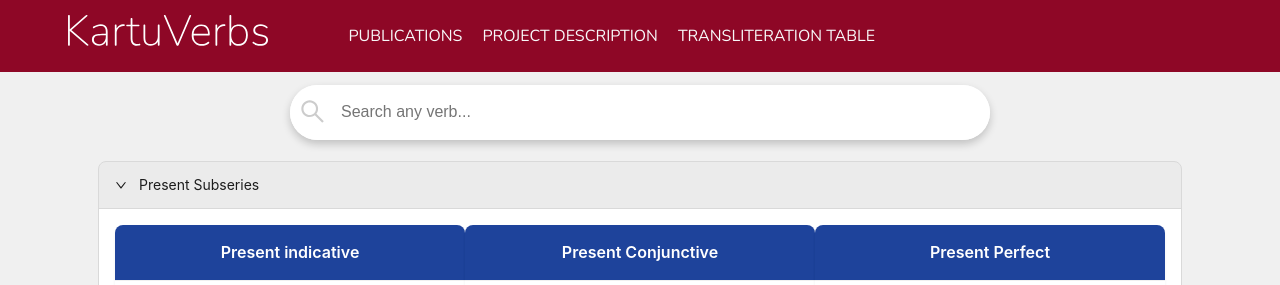
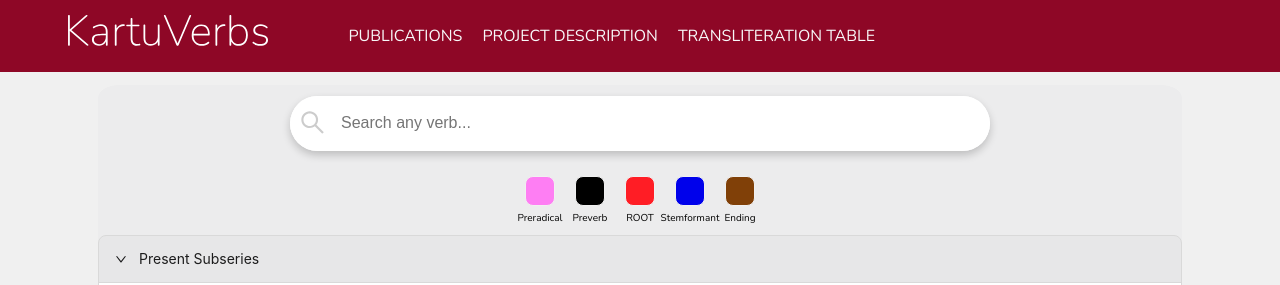
Before and after one commit to Uchaneishvili/kartu-verbs, a React (Create React App) app: page /DetailPage in a window 1280 px wide. Shown: the top 285 px of the page. Built offline with nearby package versions, Linux system fonts and the light colour scheme; no server answers.

Commit message:
Search is fixed and colors are added in Detailpage

```diff
--- a/src/components/SearchBar/SearchBar.js
+++ b/src/components/SearchBar/SearchBar.js
@@ -10,7 +10,7 @@ import { useCallback } from "react";
 import { SearchOutlined } from "@ant-design/icons";
 import FormatData from "../../utils/FormatData";
 
-const SearchBar = () => {
+const SearchBar = (props) => {
 	const [searchTerm, setSearchTerm] = useState("");
 	const [suggestionsOpen, setSuggestionsOpen] = useState(false);
 	const [suggestions, setSuggestions] = useState([]);
--- a/src/components/SearchSuggestions/SuggestionItem.js
+++ b/src/components/SearchSuggestions/SuggestionItem.js
@@ -11,11 +11,12 @@ const SuggestionItem = (props) => {
 		<div className={styles.container}>
 			<div
 				className={styles.description}
-				onClick={() =>
+				onClick={() => {
+					props.onNavigate();
 					navigate(
-						`detailPage/${FormatData.parsing(props.suggestion.vn2_234.value)}`
-					)
-				}>
+						`/detailPage/${FormatData.parsing(props.suggestion.vn2_234.value)}`
+					);
+				}}>
 				<div className={styles.description__title}>
 					{FormatData.convertLatinToGeorgian(
 						FormatData.parsing(props.suggestion.surface_form_197.value)
--- a/src/index.css
+++ b/src/index.css
@@ -14,7 +14,7 @@ h2 {
 }
 
 .page-wrapper {
-	background: #ffffff;
+	background: #f3f3f3;
 	padding: 25px 16px;
 	margin: 0 25px 25px 25px;
 }
@@ -29,7 +29,9 @@ h2 {
 
 .inner-container {
 	min-width: 80%;
-	padding: 1%;
+	margin: 1%;
+	background-color: rgb(236, 236, 237);
+	border-radius: 2%;
 }
 
 .ant-table-tbody > tr > td,
--- a/src/pages/DetailPage/DetailPage.js
+++ b/src/pages/DetailPage/DetailPage.js
@@ -155,13 +155,141 @@ LIMIT 6`;
 
 	return (
 		<>
-			<Header search={true} />
+			<Header />
 			<main>
 				<Page>
 					<div className="page-container">
 						<div className="inner-container">
-							<div style={{ paddingBottom: "2%" }}>
+							<div style={{ paddingBottom: "1%", paddingTop: "1%" }}>
 								<SearchBar />
+							</div>
+							<div
+								style={{
+									width: "100%",
+								}}>
+								<div
+									style={{
+										height: "100%",
+										backgroundColor: "rgb(236, 236, 237)",
+										padding: "10px	",
+									}}>
+									<div style={{ height: "100%" }}>
+										<div
+											style={{
+												display: "flex",
+												flexDirection: "row",
+												alignContent: "center",
+												flexWrap: "nowrap",
+												borderRadius: "5px",
+												justifyContent: "center",
+											}}>
+											<div
+												style={{
+													display: "flex",
+													flexWrap: "nowrap",
+													flexDirection: "column",
+													alignItems: "center",
+													width: "50px",
+												}}>
+												<Card
+													size="small"
+													style={{
+														marginTop: "5px",
+														marginBottom: "5px",
+														backgroundColor: "#fe7ef3",
+														width: "30px",
+														height: "30px",
+													}}
+												/>
+												<div style={{ fontSize: "10px" }}>Preradical</div>
+											</div>
+
+											<div
+												style={{
+													display: "flex",
+													flexWrap: "nowrap",
+													flexDirection: "column",
+													alignItems: "center",
+													width: "50px",
+												}}>
+												<Card
+													size="small"
+													style={{
+														marginTop: "5px",
+														marginBottom: "5px",
+														backgroundColor: "#000000",
+														width: "30px",
+														height: "30px",
+													}}
+												/>
+												<div style={{ fontSize: "10px" }}>Preverb</div>
+											</div>
+
+											<div
+												style={{
+													display: "flex",
+													flexWrap: "nowrap",
+													flexDirection: "column",
+													alignItems: "center",
+													width: "50px",
+												}}>
+												<Card
+													size="small"
+													style={{
+														marginTop: "5px",
+														marginBottom: "5px",
+														backgroundColor: "#ff1d25",
+														width: "30px",
+														height: "30px",
+													}}
+												/>
+												<div style={{ fontSize: "10px" }}>ROOT</div>
+											</div>
+
+											<div
+												style={{
+													display: "flex",
+													flexWrap: "nowrap",
+													flexDirection: "column",
+													alignItems: "center",
+													width: "50px",
+												}}>
+												<Card
+													size="small"
+													style={{
+														marginTop: "5px",
+														marginBottom: "5px",
+														backgroundColor: "#0001eb",
+														width: "30px",
+														height: "30px",
+													}}
+												/>
+												<div style={{ fontSize: "10px" }}>Stemformant</div>
+											</div>
+
+											<div
+												style={{
+													display: "flex",
+													flexWrap: "nowrap",
+													flexDirection: "column",
+													alignItems: "center",
+													width: "50px",
+												}}>
+												<Card
+													size="small"
+													style={{
+														marginTop: "5px",
+														marginBottom: "5px",
+														backgroundColor: "#804008",
+														width: "30px",
+														height: "30px",
+													}}
+												/>
+												<div style={{ fontSize: "10px" }}>Ending</div>
+											</div>
+										</div>
+									</div>
+								</div>
 							</div>
 							<Collapse
 								defaultActiveKey={["1"]}
```
